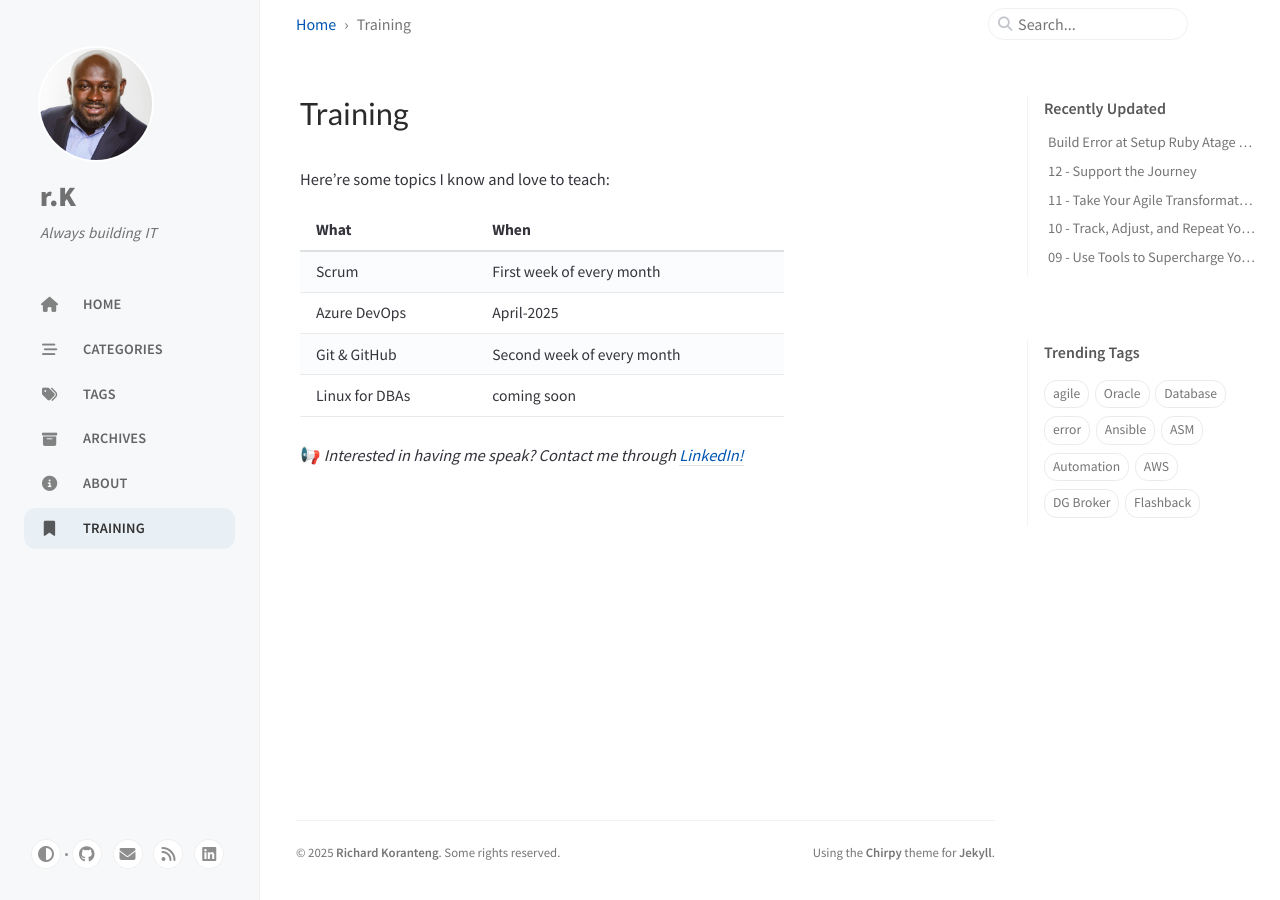
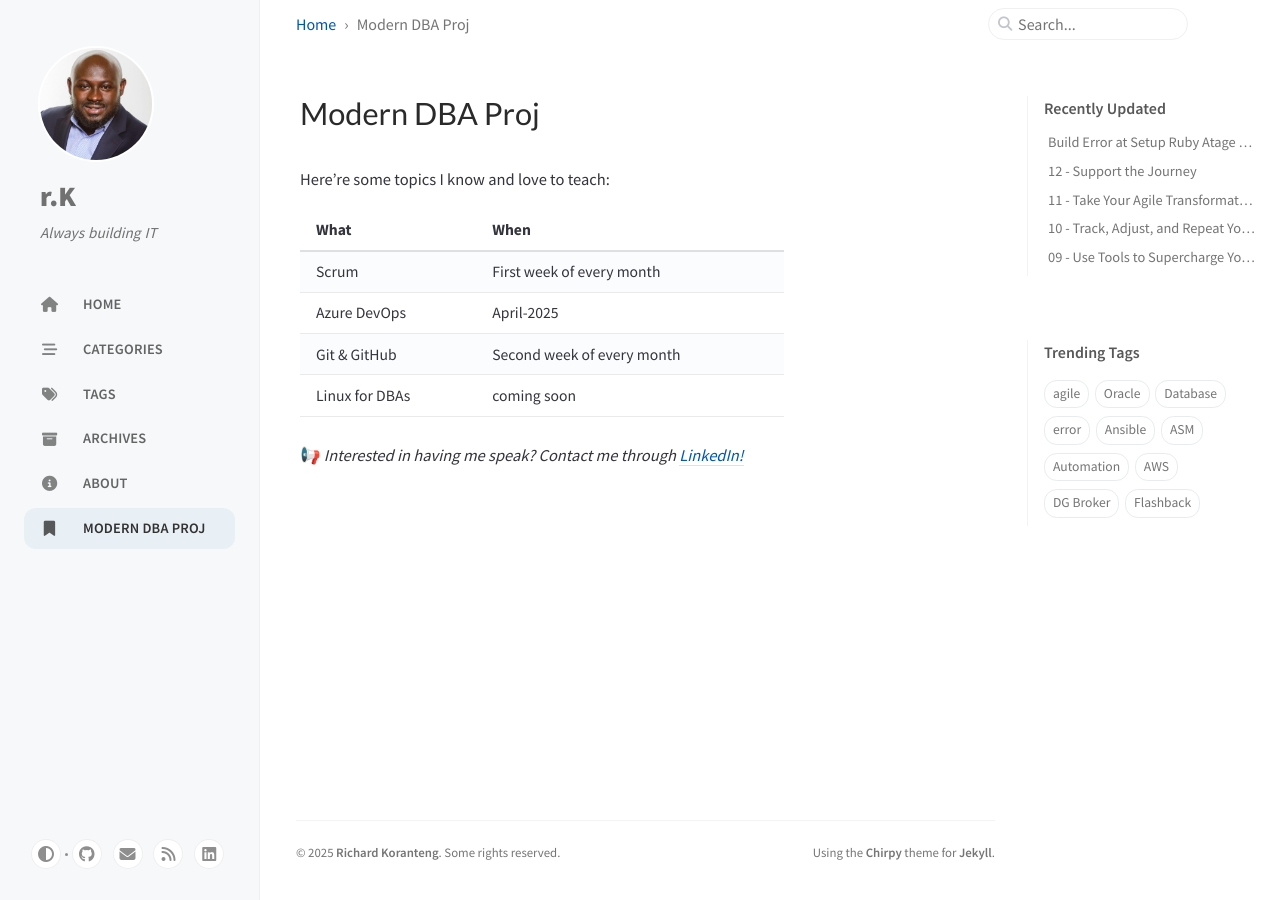
Before and after one commit to RKKoranteng/blog, a Jekyll site: the page built from _tabs/modern-dba-proj.md, in a window 1280 px wide. Built offline with Jekyll 4.4.1, drawn with Linux system fonts in a browser that asks for light colours; cached includes are drawn as plain includes.

Commit message:
rename 'training' to 'modern dba proj'

```diff
--- a/_tabs/training.md
+++ b/_tabs/modern-dba-proj.md
@@ -1,5 +1,5 @@
 ---
-title: Training
+title: Modern DBA Proj
 icon: fas fa-bookmark
 order: 5
 ---
```
